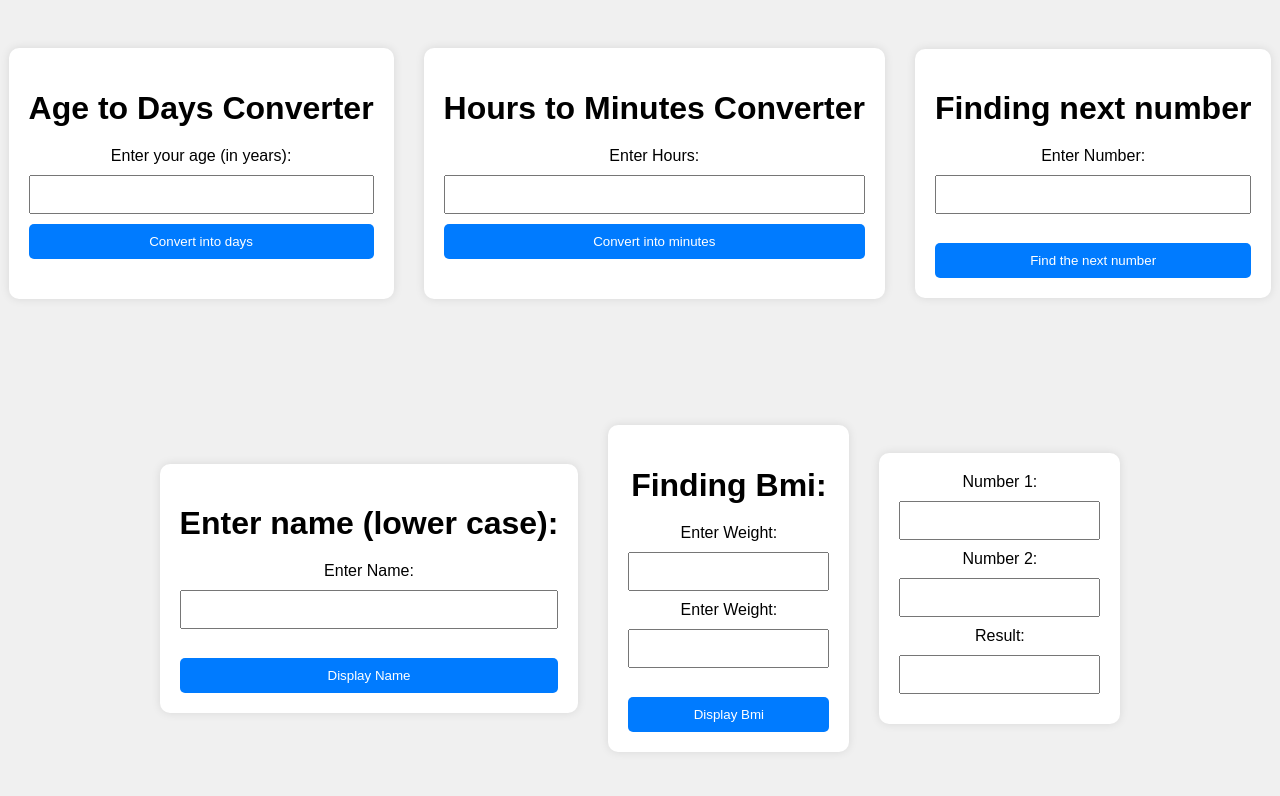
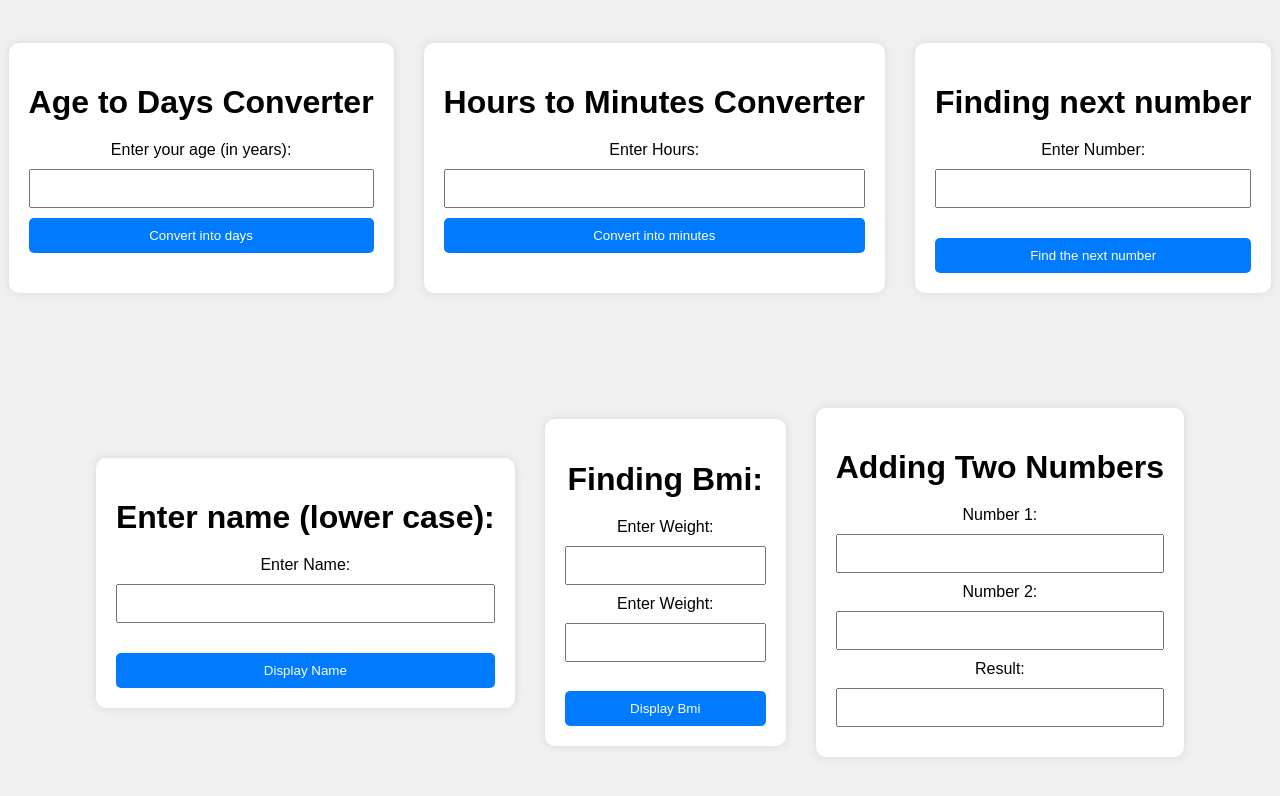
Before and after one commit to AllenRyan/js-tasks-uraan, a plain HTML site: page index.html in a window 1280 px wide. Drawn offline with Linux system fonts and the light colour scheme.

Commit message:
third commit

```diff
--- a/index.html
+++ b/index.html
@@ -108,6 +108,7 @@ p {
     </div>
     </div>
     <div class="container">
+        <h1>Adding Two Numbers</h1>
         <div class="input-box">
             <label for="num1">Number 1:</label>
             <input type="text" id="num1" oninput="updateResult()">
```
